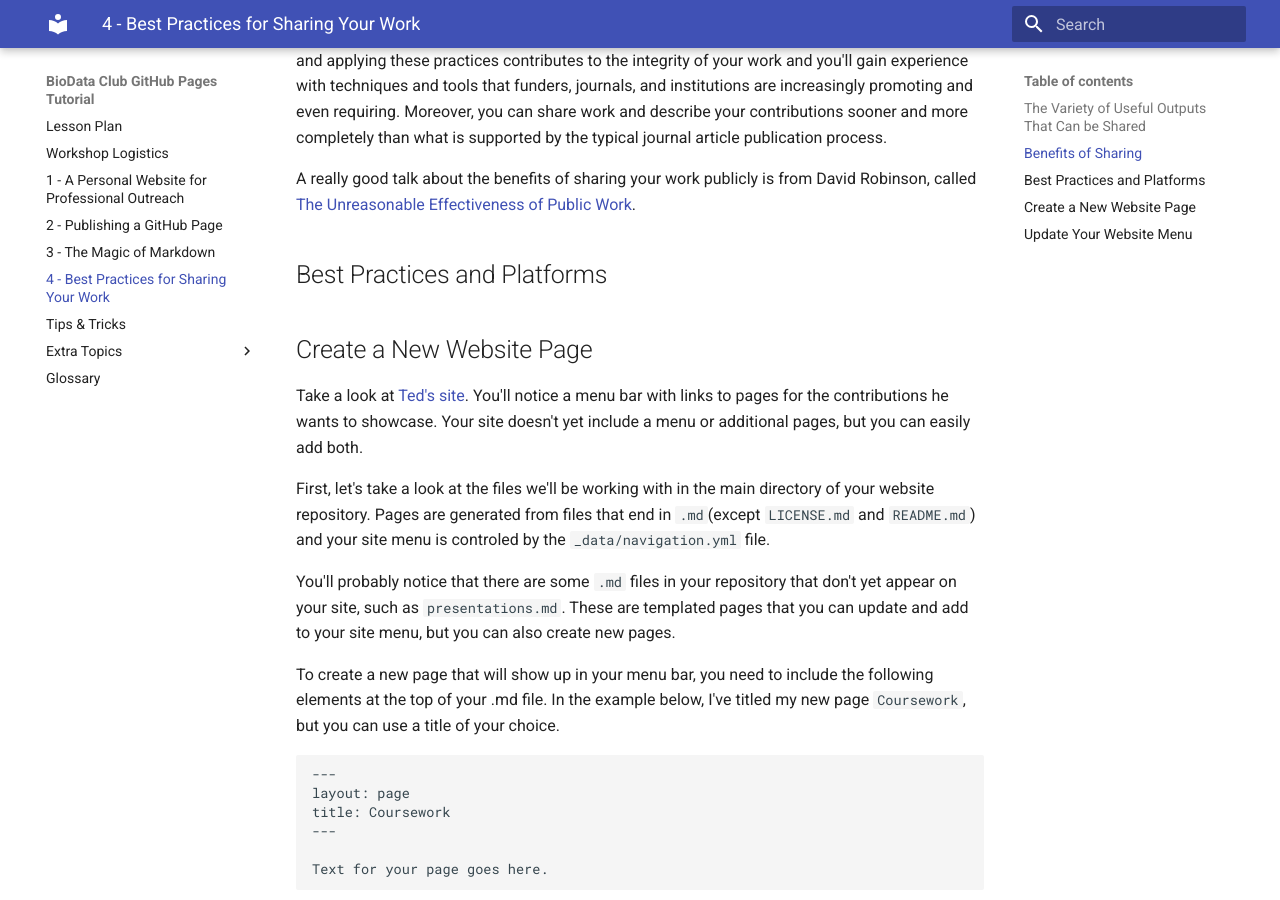
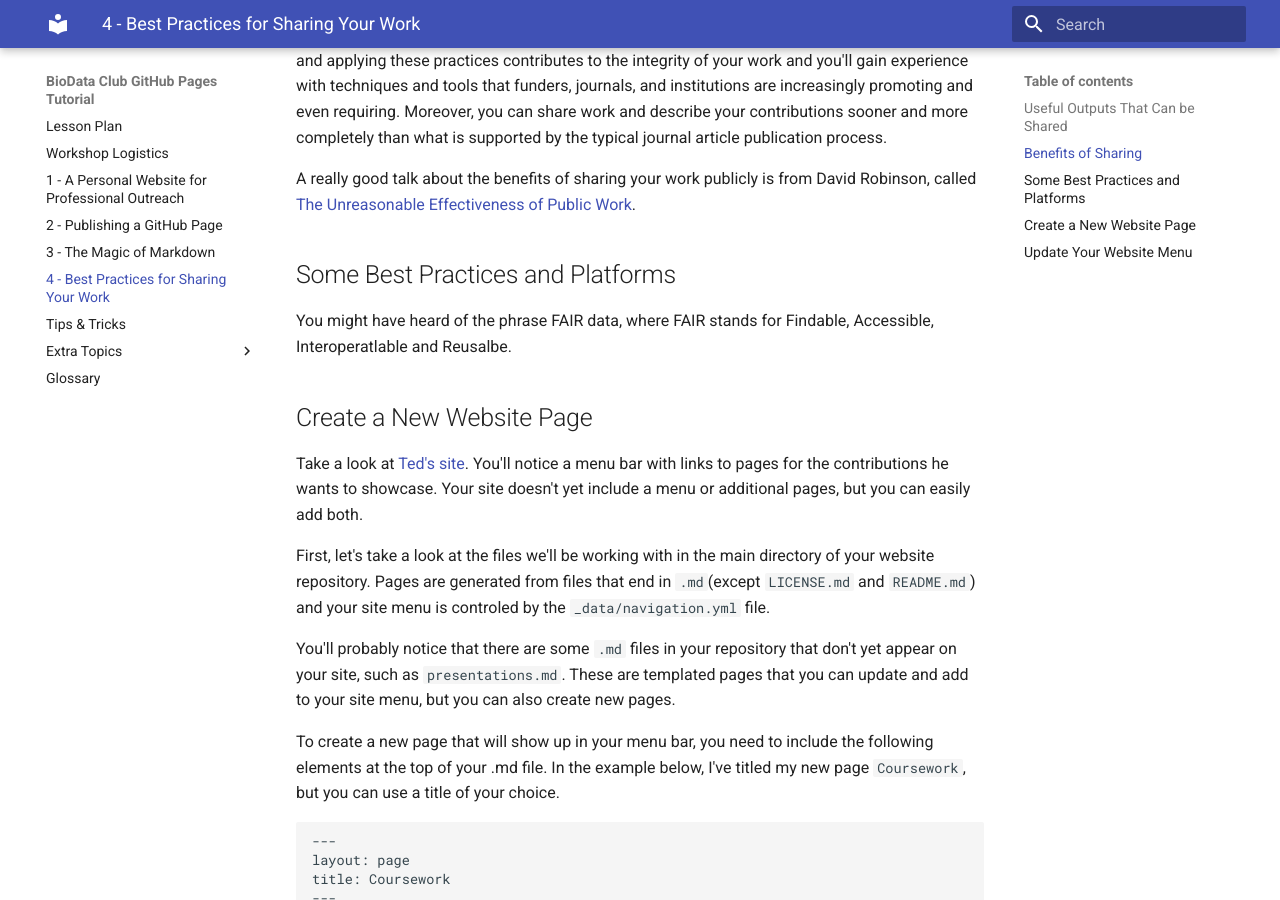
Before and after one commit to BioData-Club/ghpages-rtd, an MkDocs documentation site: the page built from docs/lessons/4.md, in a window 1280 px wide and 900 px high, scrolled down 1386 px. Built offline with MkDocs 1.6.1 and Material for MkDocs 9.7.7, drawn with Linux system fonts in a browser that asks for light colours; old or Windows-style settings are respelled for this version of MkDocs; some of the changed text lies outside the part shown.

Commit message:
Update 4.md

```diff
--- a/docs/lessons/4.md
+++ b/docs/lessons/4.md
@@ -1,6 +1,6 @@
 # Best Practices for Sharing Your Work
 A variety of academic and research products have value and can be shared.  In this lesson we'll identify some of these products, discuss tools and best practices for sharing them, and then create a new page in your website for doing so.
-## The Variety of Useful Outputs That Can be Shared
+## Useful Outputs That Can be Shared
 ![outputs](../images/outputs.png)
 
 There is growing recognition of the value of sharing different kinds of scholarly products, especially those underlying scientific papers, such as datasets and code.  The scope of valuable products includes outputs that are often used to communicate early results, such as posters and conference presentations, and project workflows, such as tested protocols.
@@ -18,7 +18,8 @@ These outcomes are important to researchers and educators across career stages,
 
 A really good talk about the benefits of sharing your work publicly is from David Robinson, called [The Unreasonable Effectiveness of Public Work](https://rstudio.com/resources/rstudioconf-2019/the-unreasonable-effectiveness-of-public-work/).
 
-## Best Practices and Platforms
+## Some Best Practices and Platforms
+You might have heard of the phrase FAIR data, where FAIR stands for Findable, Accessible, Interoperatlable and Reusalbe.
 
 ## Create a New Website Page
 
```
